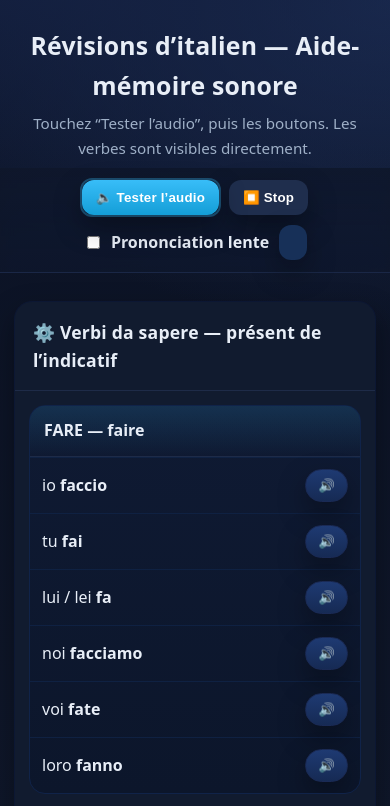
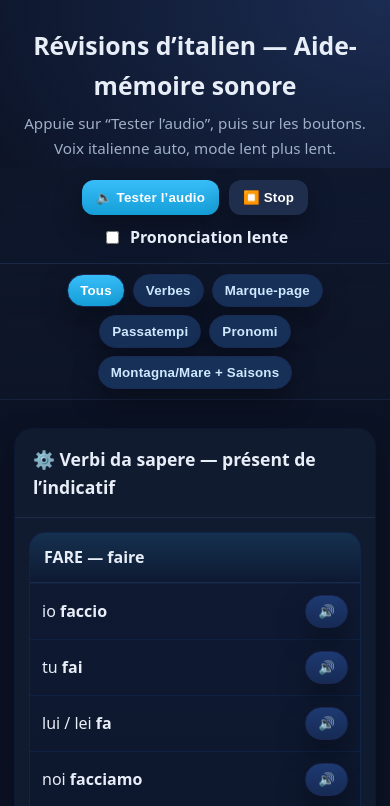
Before and after one commit to plymarok/ensemble-italien, a plain HTML site: page index.html in a window 390 px wide. Both pictures are taken after a click on the button "🔈 Tester l’audio". Shown: the top 806 px of the page. Drawn offline with Linux system fonts and the light colour scheme.

Commit message:
Update index.html

```diff
--- a/index.html
+++ b/index.html
@@ -5,35 +5,34 @@
   <meta name="viewport" content="width=device-width, initial-scale=1" />
   <title>Révisions d’italien — Lexique & verbes (audio)</title>
   <style>
-    /* ===== Palette & base ===== */
     :root{
       --bg1:#0b1224; --bg2:#0f172a;
       --card:#111b2f; --ink:#e8eef7; --muted:#9fb0c7;
-      --brand:#38bdf8; --brand-2:#a78bfa;
+      --brand:#38bdf8; --brand2:#a78bfa;
       --accent:#1f2e4d; --divider:#1e2b48;
       --radius:18px; --shadow:0 12px 28px rgba(0,0,0,.35);
     }
-    html,body{margin:0; height:100%; background:
-      radial-gradient(1200px 600px at 10% -10%, #152244 0%, transparent 60%),
-      radial-gradient(900px 600px at 100% 0%, #1b2c52 0%, transparent 55%),
-      linear-gradient(180deg, var(--bg1), var(--bg2));
-      color:var(--ink);
-      font:16px/1.6 system-ui,-apple-system,Segoe UI,Roboto,Ubuntu,Cantarell,Noto Sans,sans-serif}
+    html,body{
+      margin:0; background:
+        radial-gradient(1200px 600px at 10% -10%, #152244 0%, transparent 60%),
+        radial-gradient(900px 600px at 100% 0%, #1b2c52 0%, transparent 55%),
+        linear-gradient(180deg, var(--bg1), var(--bg2));
+      color:var(--ink); font:16px/1.6 system-ui,-apple-system,Segoe UI,Roboto,Ubuntu,Cantarell,Noto Sans,sans-serif
+    }
     *,*:before,*:after{box-sizing:border-box}
 
-    /* ===== En-tête ===== */
     header{padding:26px 16px 8px; text-align:center}
-    header h1{margin:0 0 6px; font-size:1.55rem; letter-spacing:.2px}
+    header h1{margin:0 0 6px; font-size:1.55rem}
     header p{margin:0; color:var(--muted); font-size:.95rem}
 
-    /* ===== Barre d’actions ===== */
     .bar{
-      position:sticky; top:0; z-index:10;
+      position:sticky; top:0; z-index:20;
       backdrop-filter:saturate(150%) blur(8px);
       background:linear-gradient(180deg, rgba(15,23,42,.9), rgba(15,23,42,.75));
-      display:flex; gap:10px; justify-content:center; align-items:center; flex-wrap:wrap; padding:12px 14px; border-bottom:1px solid #1a2746
+      display:flex; gap:10px; justify-content:center; align-items:center; flex-wrap:wrap;
+      padding:12px 14px; border-bottom:1px solid #1a2746
     }
-    button, select, input[type="checkbox"]+label{
+    button, input[type="checkbox"]+label{
       appearance:none;
       background:linear-gradient(180deg, var(--brand), #149ed7);
       color:#fff; border:0; padding:10px 14px; border-radius:12px; font-weight:700; letter-spacing:.2px;
@@ -41,23 +40,27 @@
     }
     .ghost{background:var(--accent)}
     .toggle{display:flex; align-items:center; gap:8px; color:var(--ink); font-weight:700}
-    select{background:#173058}
     button:active{transform:translateY(1px)}
     @media (hover:hover){button:hover{filter:brightness(1.08); transform:translateY(-1px)}}
 
-    /* ===== Conteneur principal ===== */
+    .tabs{
+      position:sticky; top:56px; z-index:15; /* juste sous la barre */
+      padding:10px 14px; display:flex; gap:8px; flex-wrap:wrap; justify-content:center;
+      background:linear-gradient(180deg, rgba(15,23,42,.8), rgba(15,23,42,.6));
+      border-bottom:1px solid #16213f; backdrop-filter:blur(6px)
+    }
+    .tab{
+      background:#173058; color:#cfe8ff; border:1px solid #1a2a55; border-radius:999px;
+      padding:8px 12px; font-weight:800; cursor:pointer
+    }
+    .tab.active{background:linear-gradient(180deg, var(--brand), #149ed7); color:#fff}
+
     .wrap{max-width:980px; margin:0 auto; padding:14px}
 
-    /* ===== Cartes génériques (sections “details”) ===== */
     details{background:var(--card); border-radius:var(--radius); margin:14px 0; box-shadow:var(--shadow); overflow:hidden; border:1px solid #0c1733}
-    summary{
-      position:relative; padding:16px 18px; font-weight:800; list-style:none; cursor:pointer; display:flex; align-items:center; gap:10px
-    }
+    summary{position:relative; padding:16px 18px; font-weight:800; list-style:none; cursor:pointer; display:flex; align-items:center; gap:10px}
     summary::marker{display:none}
-    summary::after{
-      content:"▾"; position:absolute; right:16px; top:50%; transform:translateY(-50%) rotate(-90deg);
-      color:var(--brand); font-weight:900; transition:transform .2s ease
-    }
+    summary::after{content:"▾"; position:absolute; right:16px; top:50%; transform:translateY(-50%) rotate(-90deg); color:var(--brand); font-weight:900; transition:transform .2s}
     details[open] summary::after{transform:translateY(-50%) rotate(0)}
     .badge{background:#17233b; color:var(--brand); padding:2px 8px; border-radius:999px; font-size:.8rem}
     .list{padding:6px 12px 12px}
@@ -66,74 +69,57 @@
     .it{font-weight:800}
     .fr{color:var(--muted); font-size:.95rem}
 
-    /* ===== Boutons audio ===== */
-    .speak{
-      background:linear-gradient(180deg, #1e3a72, #162a54);
-      border:1px solid #1a2a55;
-      display:inline-flex; align-items:center; gap:8px;
-      padding:8px 12px; border-radius:999px; font-weight:800
-    }
+    .speak{background:linear-gradient(180deg, #1e3a72, #162a54); border:1px solid #1a2a55;
+      display:inline-flex; align-items:center; gap:8px; padding:8px 12px; border-radius:999px; font-weight:800}
     .speak::before{content:"🔊"}
     .speak.playing{background:linear-gradient(180deg, #1f5fb3,#1d4591)}
     .speak.playing::before{content:"🔈"}
-    .pulse{position:relative}
-    .pulse.playing::after{
-      content:""; position:absolute; inset:-2px; border-radius:inherit; border:2px solid rgba(56,189,248,.45);
-      animation:pulse 1.4s ease-out infinite
-    }
-    @keyframes pulse{
-      0%{transform:scale(1); opacity:.7}
-      100%{transform:scale(1.08); opacity:0}
-    }
 
-    /* ===== Bloc VERBES affiché directement ===== */
     .verbs{background:var(--card); border-radius:var(--radius); margin:14px 0; box-shadow:var(--shadow); overflow:hidden; border:1px solid #0c1733}
     .verbs header{padding:16px 18px; text-align:left; border-bottom:1px solid var(--divider)}
-    .verbs h2{margin:0; font-size:1.1rem; letter-spacing:.2px}
-    .verbgrid{
-      display:grid; gap:14px; padding:14px; grid-template-columns:1fr;
-    }
+    .verbs h2{margin:0; font-size:1.1rem}
+    .verbgrid{display:grid; gap:14px; padding:14px; grid-template-columns:1fr}
     @media (min-width:720px){ .verbgrid{ grid-template-columns:1fr 1fr } }
-    .verbcard{
-      border-radius:16px; background:linear-gradient(180deg,#0f1a33,#0c162b);
-      overflow:hidden; border:1px solid #102349
-    }
-    .verbhead{
-      padding:12px 14px; font-weight:900; border-bottom:1px solid var(--divider);
-      background:linear-gradient(180deg, rgba(56,189,248,.14), transparent)
-    }
-    .row{
-      display:grid; grid-template-columns:1fr auto; gap:8px; align-items:center;
-      padding:11px 12px; border-top:1px solid #0f2142
-    }
+    .verbcard{border-radius:16px; background:linear-gradient(180deg,#0f1a33,#0c162b); overflow:hidden; border:1px solid #102349}
+    .verbhead{padding:12px 14px; font-weight:900; border-bottom:1px solid var(--divider); background:linear-gradient(180deg, rgba(56,189,248,.14), transparent)}
+    .row{display:grid; grid-template-columns:1fr auto; gap:8px; align-items:center; padding:11px 12px; border-top:1px solid #0f2142}
     .row:first-child{border-top:0}
     .row .it strong{font-weight:900}
 
     .vnote{padding:10px 14px; color:var(--muted); font-size:.94rem; border-top:1px dashed var(--divider)}
     .note{padding:10px 12px; color:var(--muted); font-size:.9rem; text-align:center}
+    /* util */
+    .hidden{display:none!important}
   </style>
 </head>
 <body>
   <header>
     <h1>Révisions d’italien — Aide-mémoire sonore</h1>
-    <p>Touchez “Tester l’audio”, puis les boutons. Les verbes sont visibles directement.</p>
+    <p>Appuie sur “Tester l’audio”, puis sur les boutons. Voix italienne auto, mode lent plus lent.</p>
   </header>
 
   <div class="bar">
-    <button id="btnTest" class="pulse">🔈 Tester l’audio</button>
+    <button id="btnTest">🔈 Tester l’audio</button>
     <button class="ghost" id="btnStop">⏹️ Stop</button>
     <label class="toggle"><input type="checkbox" id="slow"> Prononciation lente</label>
-    <select id="voiceSel" title="Voix italienne"></select>
   </div>
+
+  <!-- Onglets catégories -->
+  <nav class="tabs" aria-label="Catégories">
+    <button class="tab active" data-filter="all">Tous</button>
+    <button class="tab" data-filter="verbs">Verbes</button>
+    <button class="tab" data-filter="bookmark">Marque-page</button>
+    <button class="tab" data-filter="passatempi">Passatempi</button>
+    <button class="tab" data-filter="pronomi">Pronomi</button>
+    <button class="tab" data-filter="stagioni">Montagna/Mare + Saisons</button>
+  </nav>
 
   <div class="wrap">
 
-    <!-- ===== VERBES — AFFICHAGE DIRECT ===== -->
-    <section class="verbs" aria-label="Verbi da sapere">
+    <!-- VERBES -->
+    <section class="verbs" aria-label="Verbi da sapere" data-cat="verbs" id="verbs">
       <header><h2>⚙️ Verbi da sapere — présent de l’indicatif</h2></header>
-
       <div class="verbgrid">
-        <!-- FARE -->
         <div class="verbcard">
           <div class="verbhead">FARE — faire</div>
           <div class="row"><div>io <span class="it"><strong>faccio</strong></span></div><button class="speak" data-say="io faccio"></button></div>
@@ -144,7 +130,6 @@
           <div class="row"><div>loro <span class="it"><strong>fanno</strong></span></div><button class="speak" data-say="loro fanno"></button></div>
         </div>
 
-        <!-- POTERE -->
         <div class="verbcard">
           <div class="verbhead">POTERE — pouvoir</div>
           <div class="row"><div>io <span class="it"><strong>posso</strong></span></div><button class="speak" data-say="io posso"></button></div>
@@ -155,7 +140,6 @@
           <div class="row"><div>loro <span class="it"><strong>possono</strong></span></div><button class="speak" data-say="loro possono"></button></div>
         </div>
 
-        <!-- ANDARE -->
         <div class="verbcard">
           <div class="verbhead">ANDARE — aller</div>
           <div class="row"><div>io <span class="it"><strong>vado</strong></span></div><button class="speak" data-say="io vado"></button></div>
@@ -166,7 +150,6 @@
           <div class="row"><div>loro <span class="it"><strong>vanno</strong></span></div><button class="speak" data-say="loro vanno"></button></div>
         </div>
 
-        <!-- CHIAMARSI -->
         <div class="verbcard">
           <div class="verbhead">CHIAMARSI — s’appeler</div>
           <div class="row"><div>io <span class="it"><strong>mi chiamo</strong></span></div><button class="speak" data-say="io mi chiamo"></button></div>
@@ -177,7 +160,6 @@
           <div class="row"><div>loro <span class="it"><strong>si chiamano</strong></span></div><button class="speak" data-say="loro si chiamano"></button></div>
         </div>
 
-        <!-- ESSERE -->
         <div class="verbcard">
           <div class="verbhead">ESSERE — être</div>
           <div class="row"><div>io <span class="it"><strong>sono</strong></span></div><button class="speak" data-say="io sono"></button></div>
@@ -188,7 +170,6 @@
           <div class="row"><div>loro <span class="it"><strong>sono</strong></span></div><button class="speak" data-say="loro sono"></button></div>
         </div>
 
-        <!-- AVERE -->
         <div class="verbcard">
           <div class="verbhead">AVERE — avoir</div>
           <div class="row"><div>io <span class="it"><strong>ho</strong></span></div><button class="speak" data-say="io ho"></button></div>
@@ -207,44 +188,43 @@
       </div>
     </section>
 
-    <!-- ===== EXPRESSIONS DU MARQUE-PAGE ===== -->
-    <details>
+    <!-- MARQUE-PAGE -->
+    <details data-cat="bookmark" id="bookmark">
       <summary>📑 Expressions du marque-page <span class="badge">parler en classe</span></summary>
       <div class="list">
-        <!-- Politesse -->
         <div class="item"><div><span class="it">Per favore</span> — <span class="fr">S’il vous plaît</span></div><button class="speak" data-say="Per favore"></button></div>
         <div class="item"><div><span class="it">Grazie</span> — <span class="fr">Merci</span></div><button class="speak" data-say="Grazie"></button></div>
         <div class="item"><div><span class="it">Prego / Di niente</span> — <span class="fr">De rien</span></div><button class="speak" data-say="Prego. Di niente."></button></div>
-        <div class="item"><div><span class="it">Scusa / Scusi</span> — <span class="fr">Pardon / Excusez-moi</span></div><button class="speak" data-say="Scusa. Scusi."></button></div>
-        <!-- Incompréhension -->
+        <div class="item"><div><span class="it">Scusa / Scusi</span> — <span class="fr">Pardon</span></div><button class="speak" data-say="Scusa. Scusi."></button></div>
+
         <div class="item"><div><span class="it">Non ho capito / Non ho sentito</span> — <span class="fr">Je n’ai pas compris / entendu</span></div><button class="speak" data-say="Non ho capito. Non ho sentito."></button></div>
         <div class="item"><div><span class="it">Può / puoi ripetere?</span> — <span class="fr">Pouvez-vous / tu peux répéter ?</span></div><button class="speak" data-say="Può ripetere? Puoi ripetere?"></button></div>
         <div class="item"><div><span class="it">Non lo so</span> — <span class="fr">Je ne sais pas</span></div><button class="speak" data-say="Non lo so"></button></div>
         <div class="item"><div><span class="it">Come si dice … in italiano / francese?</span> — <span class="fr">Comment dit-on … ?</span></div><button class="speak" data-say="Come si dice in italiano? Come si dice in francese?"></button></div>
         <div class="item"><div><span class="it">Cosa significa … ?</span> — <span class="fr">Que signifie … ?</span></div><button class="speak" data-say="Cosa significa?"></button></div>
-        <!-- Autorisation -->
+
         <div class="item"><div><span class="it">Posso andare in bagno?</span> — <span class="fr">Puis-je aller aux toilettes ?</span></div><button class="speak" data-say="Posso andare in bagno?"></button></div>
         <div class="item"><div><span class="it">Posso buttare la carta?</span> — <span class="fr">Puis-je jeter le papier ?</span></div><button class="speak" data-say="Posso buttare la carta?"></button></div>
         <div class="item"><div><span class="it">Posso aprire / chiudere la finestra?</span> — <span class="fr">Puis-je ouvrir / fermer la fenêtre ?</span></div><button class="speak" data-say="Posso aprire la finestra? Posso chiudere la finestra?"></button></div>
         <div class="item"><div><span class="it">Posso bere?</span> — <span class="fr">Puis-je boire ?</span></div><button class="speak" data-say="Posso bere?"></button></div>
         <div class="item"><div><span class="it">Posso entrare? / Posso uscire?</span> — <span class="fr">Puis-je entrer ? / sortir ?</span></div><button class="speak" data-say="Posso entrare? Posso uscire?"></button></div>
-        <!-- Matériel -->
+
         <div class="item"><div><span class="it">Posso avere una colla?</span> — <span class="fr">Puis-je avoir une colle ?</span></div><button class="speak" data-say="Posso avere una colla?"></button></div>
         <div class="item"><div><span class="it">Posso avere un fazzoletto?</span> — <span class="fr">Puis-je avoir un mouchoir ?</span></div><button class="speak" data-say="Posso avere un fazzoletto?"></button></div>
         <div class="item"><div><span class="it">Posso avere una penna?</span> — <span class="fr">Puis-je avoir un stylo ?</span></div><button class="speak" data-say="Posso avere una penna?"></button></div>
-        <!-- Fin d’activité -->
+
         <div class="item"><div><span class="it">Ho finito!</span> — <span class="fr">J’ai terminé !</span></div><button class="speak" data-say="Ho finito!"></button></div>
         <div class="item"><div><span class="it">Fatto!</span> — <span class="fr">C’est fait !</span></div><button class="speak" data-say="Fatto!"></button></div>
         <div class="item"><div><span class="it">Posso fare qualcos’altro?</span> — <span class="fr">Puis-je faire autre chose ?</span></div><button class="speak" data-say="Posso fare qualcos'altro?"></button></div>
-        <!-- S’excuser -->
+
         <div class="item"><div><span class="it">Non ho fatto i compiti</span> — <span class="fr">Je n’ai pas fait les devoirs</span></div><button class="speak" data-say="Non ho fatto i compiti"></button></div>
         <div class="item"><div><span class="it">Ho dimenticato il quaderno</span> — <span class="fr">J’ai oublié le cahier</span></div><button class="speak" data-say="Ho dimenticato il quaderno"></button></div>
         <div class="item"><div><span class="it">Scusa / Scusi per il ritardo</span> — <span class="fr">Pardon pour le retard</span></div><button class="speak" data-say="Scusa per il ritardo. Scusi per il ritardo."></button></div>
       </div>
     </details>
 
-    <!-- ===== I PASSATEMPI ===== -->
-    <details>
+    <!-- PASSATEMPI -->
+    <details data-cat="passatempi" id="passatempi">
       <summary>🎯 I passatempi <span class="badge">loisirs (1–16)</span></summary>
       <div class="list">
         <div class="item"><div><span class="it">Fare yoga</span> — <span class="fr">faire du yoga</span></div><button class="speak" data-say="Fare yoga"></button></div>
@@ -266,8 +246,8 @@
       </div>
     </details>
 
-    <!-- ===== PRONOMES INTERROGATIFS ===== -->
-    <details>
+    <!-- PRONOMI -->
+    <details data-cat="pronomi" id="pronomi">
       <summary>❓ Pronomi interrogativi</summary>
       <div class="list">
         <div class="item"><div><span class="it">perché</span> — <span class="fr">pourquoi</span></div><button class="speak" data-say="perché"></button></div>
@@ -281,8 +261,8 @@
       </div>
     </details>
 
-    <!-- ===== EXPRESSIONS & SAISONS ===== -->
-    <details>
+    <!-- MONTAGNA/MARE + SAISONS -->
+    <details data-cat="stagioni" id="stagioni">
       <summary>🌄 Andare in montagna / al mare • ❀ Le stagioni</summary>
       <div class="list">
         <div class="item"><div><span class="it">andare in montagna</span> — <span class="fr">aller à la montagne</span></div><button class="speak" data-say="andare in montagna"></button></div>
@@ -294,54 +274,37 @@
       </div>
     </details>
 
-    <p class="note">Astuce mobile : si rien ne se lance sur iPhone/iPad, touchez d’abord “Tester l’audio”, laissez la page visible (pas en arrière-plan) et montez le volume.</p>
+    <p class="note">Astuce mobile : si l’audio ne part pas, appuie d’abord sur “Tester l’audio”, garde la page à l’écran et monte le volume.</p>
   </div>
 
   <script>
-    // ===== Speech synthesis (robuste mobile) =====
-    const voiceSel = document.getElementById('voiceSel');
-    const slow = document.getElementById('slow');
+    // ===== Voix italienne auto + lecture =====
     const btnTest = document.getElementById('btnTest');
     const btnStop = document.getElementById('btnStop');
+    const slow    = document.getElementById('slow');
 
     let voices = [];
     let itVoice = null;
 
-    function loadVoices() {
+    function chooseItalianVoice(list){
+      return list.find(v => (v.lang||'').toLowerCase().startsWith('it')) || list[0] || null;
+    }
+    function loadVoices(){
       voices = speechSynthesis.getVoices();
-      voiceSel.innerHTML = "";
-      const opts = voices.map(v => ({ v, ok: v.lang && v.lang.toLowerCase().startsWith('it') }))
-                         .sort((a,b)=> (b.ok?1:0) - (a.ok?1:0));
-      opts.forEach(({v})=>{
-        const o = document.createElement('option');
-        o.value = v.name; o.textContent = `${v.name} — ${v.lang}`;
-        voiceSel.appendChild(o);
-      });
-      const prefer = voices.find(v => v.lang && v.lang.toLowerCase().startsWith('it'));
-      itVoice = prefer || voices[0] || null;
-      if (itVoice) {
-        const idx = [...voiceSel.options].findIndex(o=>o.value===itVoice.name);
-        if (idx>=0) voiceSel.selectedIndex = idx;
-      }
+      itVoice = chooseItalianVoice(voices);
     }
     loadVoices();
     window.speechSynthesis.onvoiceschanged = loadVoices;
 
     function speak(text, btn){
-      if (!text) return;
+      if(!text) return;
       speechSynthesis.cancel();
       const u = new SpeechSynthesisUtterance(text);
-      const chosen = voices.find(v => v.name === voiceSel.value) || itVoice;
-      if (chosen) { u.voice = chosen; u.lang = chosen.lang; } else { u.lang = 'it-IT'; }
-      u.rate = slow.checked ? 0.88 : 1.0;
+      u.voice = itVoice;               // italien si dispo
+      u.lang  = (itVoice && itVoice.lang) || 'it-IT';
+      u.rate  = slow.checked ? 0.75 : 1.0;   // plus lent qu'avant
       u.pitch = 1; u.volume = 1;
-
-      // Effet “en lecture” sur le bouton
-      if (btn){
-        btn.classList.add('playing'); btn.classList.add('pulse');
-        u.onend = u.onerror = () => { btn.classList.remove('playing'); btn.classList.remove('pulse'); };
-        u.onstart = () => btn.classList.add('playing');
-      }
+      if(btn){ btn.classList.add('playing'); u.onend = u.onerror = () => btn.classList.remove('playing'); }
       speechSynthesis.speak(u);
     }
 
@@ -355,10 +318,20 @@
       }, {passive:true});
     });
 
-    voiceSel.addEventListener('change', () => {
-      const name = voiceSel.value;
-      itVoice = voices.find(v => v.name === name) || itVoice;
-    });
+    // ===== Filtres catégories (onglets) =====
+    const tabs = document.querySelectorAll('.tab');
+    const sections = document.querySelectorAll('[data-cat]');
+    function setFilter(key){
+      tabs.forEach(b=>b.classList.toggle('active', b.dataset.filter===key));
+      sections.forEach(sec=>{
+        const show = key==='all' || sec.dataset.cat===key;
+        sec.classList.toggle('hidden', !show);
+        if(show && sec.tagName.toLowerCase()==='details'){ sec.open = true; }
+      });
+      window.scrollTo({top: document.querySelector('.bar').offsetHeight, behavior:'smooth'});
+    }
+    tabs.forEach(b=>b.addEventListener('click', ()=> setFilter(b.dataset.filter)));
+    setFilter('all'); // par défaut : tout
   </script>
 </body>
 </html>
```
